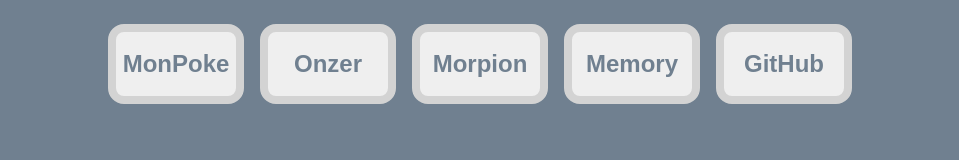
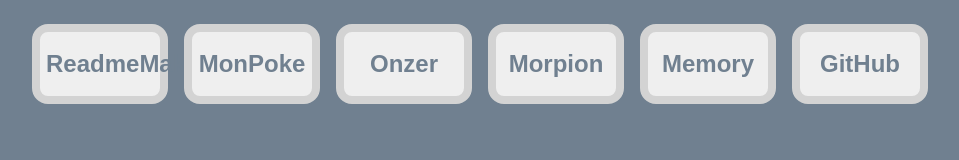
Before and after one commit to MgxBarr/MgxBarr.github.io, a plain HTML site: page index.html in a window 1280 px wide. Shown: the whole page, without its empty margins (152-1111 px from the left). Drawn offline with Linux system fonts and the light colour scheme.

Commit message:
add readme maker

```diff
--- a/index.html
+++ b/index.html
@@ -8,6 +8,7 @@
 </head>
 <body>
     <div class="accueil">
+        <button id="idbouton" onClick="Javascript:window.document.location.href='https://MgxBarr.github.io/ReadmeMaker';">ReadmeMaker</button>
         <button id="idbouton" onClick="Javascript:window.document.location.href='https://MgxBarr.github.io/monPoke';">MonPoke</button>
         <button id="idbouton" onClick="Javascript:window.document.location.href='https://github.com/MgxBarr/Onzer';">Onzer</button>
         <button id="idbouton" onClick="Javascript:window.document.location.href='https://MgxBarr.github.io/morpion';">Morpion</button>
```
